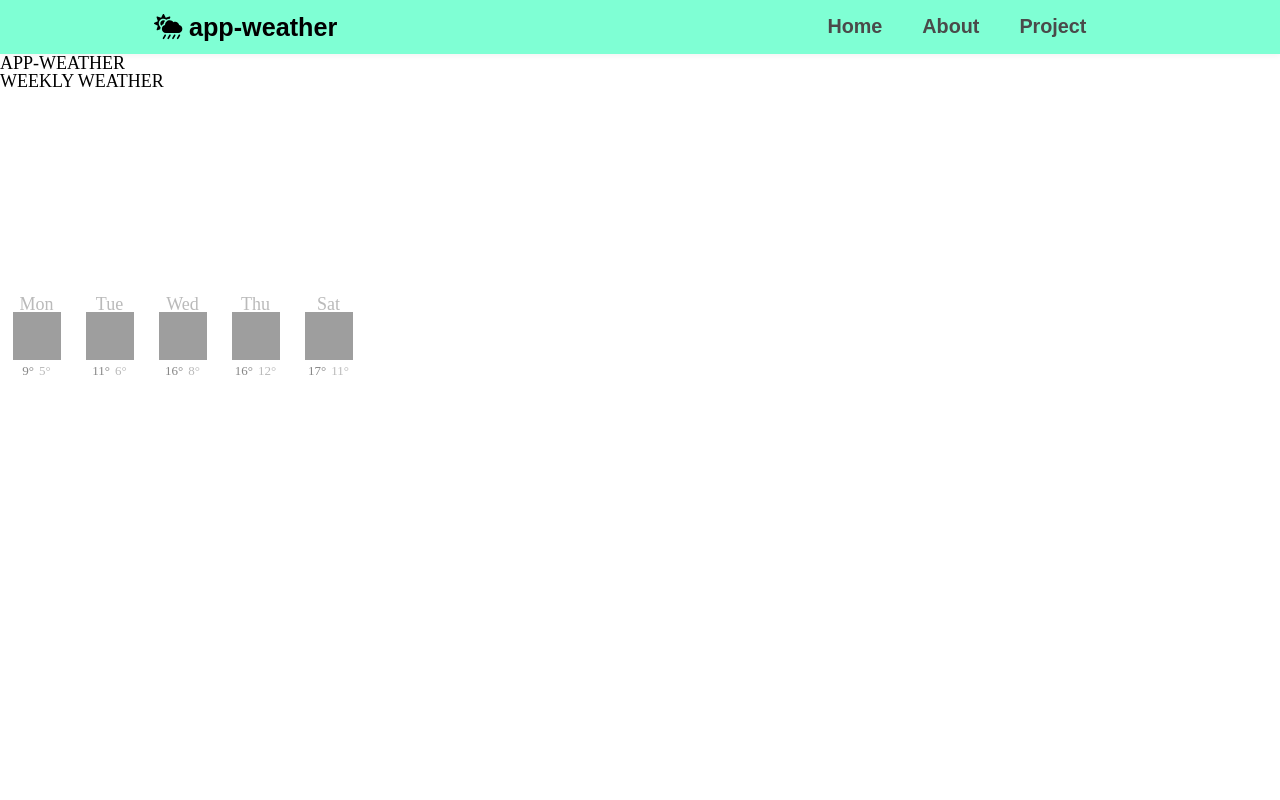
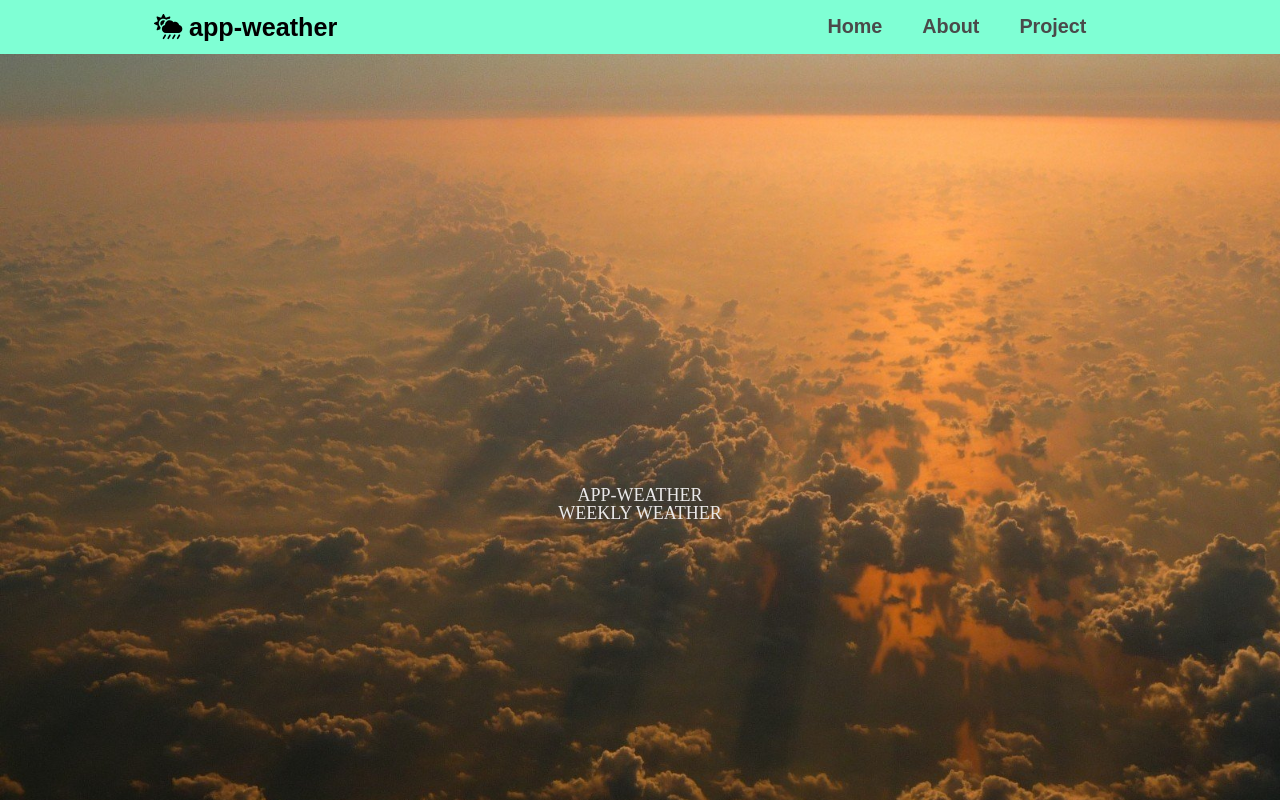
Before and after one commit to alcavalieri85/reactJS-app, a React (Create React App) app in the folder weather-app/: page / in a window 1280 px wide. Shown: the top 800 px of the page. Built offline with nearby package versions, Linux system fonts and the light colour scheme; grey boxes are pictures that could not be loaded; a web font is replaced by a local one.

Commit message:
add background image banner

```diff
--- a/weather-app/src/css/index.css
+++ b/weather-app/src/css/index.css
@@ -11,8 +11,8 @@ html {
     font-size: 18px;
   }
 
-.container{
-    position: relative;
+body{
+    height: 100%;
 }
 
 /*HEADER*/
@@ -44,3 +44,15 @@ html {
     text-decoration: none;
     color: #4a4a4a;
 }
+
+/*BANNER*/
+.banner{
+    display: flex;
+    flex-direction: column;
+    justify-content: center;
+    align-items: center;
+    height: 50rem;
+    background: url("../img/weather-background.jpg") center center no-repeat;
+    background-size: cover;
+    color: #EAE9E9;
+}
--- a/weather-app/src/pages/Header.js
+++ b/weather-app/src/pages/Header.js
@@ -7,7 +7,7 @@ import { FontAwesomeIcon } from '@fortawesome/react-fontawesome'
 class Header extends Component {
     render() {
         return (
-            <div className="container">
+            <div>
             <nav className="header">
                 <span className="logo"><FontAwesomeIcon icon="cloud-sun-rain"/> app-weather</span>
                 <ul>
```
Also changed, not shown: weather-app/src/img/weather-background.jpg (added), weather-app/src/logo.svg (deleted).
